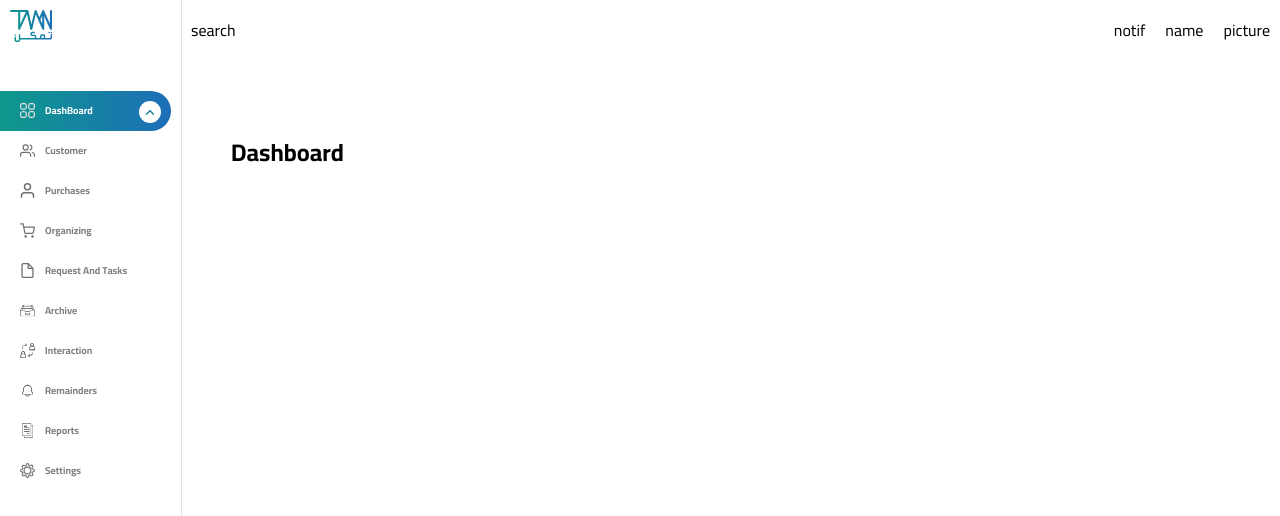
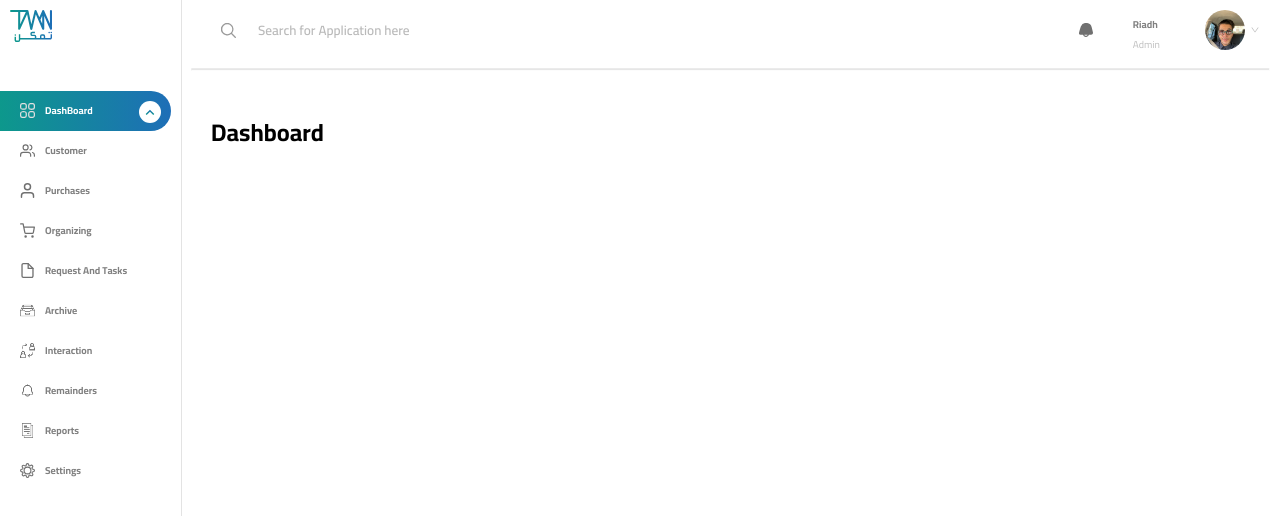
Before and after one commit to khalilkraiem/tamakan-erp-front, a React (Create React App) app: page / in a window 1280 px wide. Shown: the top 516 px of the page. Built offline with nearby package versions, Linux system fonts and the light colour scheme.

Commit message:
header done

```diff
--- a/package.json
+++ b/package.json
@@ -8,6 +8,7 @@
     "@testing-library/user-event": "^13.5.0",
     "react": "^18.2.0",
     "react-dom": "^18.2.0",
+    "react-icons": "^4.6.0",
     "react-router-dom": "^6.4.2",
     "react-scripts": "5.0.1",
     "web-vitals": "^2.1.4"
--- a/src/App.css
+++ b/src/App.css
@@ -3,8 +3,10 @@
 @import './assets/styles/pageAndViewStyle.css';
 @import './assets/styles/fontStyle.css';
 @import './assets/styles/colorStyle.css';
+@import './assets//styles//iconAndImageStyle.css';
 
 @import './assets/styles/mediaScreen.css';
+
 .App {
     font-family: Cairo;
 }
--- a/src/assets/styles/colorStyle.css
+++ b/src/assets/styles/colorStyle.css
@@ -7,3 +7,18 @@
 .black {
     color: black;
 }
+.bgGray {
+    background-color: gray
+}
+.bgBlack {
+    background-color: black;
+}
+.bgWhite {
+    background-color: white;
+}
+.bgBlue {
+    background-color: blue;
+}
+.bgRed {
+    background-color: red;
+}
--- /dev/null
+++ b/src/assets/styles/iconAndImageStyle.css
@@ -0,0 +1,4 @@
+.icon {
+    height: 15px;
+    width: 15px;
+}
--- a/src/assets/styles/layoutStyle.css
+++ b/src/assets/styles/layoutStyle.css
@@ -7,6 +7,15 @@
 .HeaderContainer {
   margin-left: 181px;
   height: 100%;
+}
+.headerSearch::-webkit-input-placeholder {
+  font-family: Cairo;
+  opacity: 0.5;
+  font-weight:600;
+}
+.headerUserPhoto {
+  background-repeat: no-repeat;
+  background-size: 100%;
 }
 .sideBar {
   position: fixed;
--- a/src/assets/styles/pageAndViewStyle.css
+++ b/src/assets/styles/pageAndViewStyle.css
@@ -1,7 +1,7 @@
 .pages {
     margin-left: 181px;
     margin-top: 60px;
-    padding: 50px;
+    padding: 30px;
 }
 .page {
 
--- a/src/assets/styles/standardStyle.css
+++ b/src/assets/styles/standardStyle.css
@@ -25,6 +25,9 @@
 }
 .padl50 {
   padding-left: 50px;
+}
+.mar5 {
+  margin: 5px;
 }
 .mar10 {
   margin: 10px;
@@ -74,8 +77,9 @@
 .pointer {
   cursor: pointer;
 }
-  .border {
-    border: 1px solid black;
+
+.h100 {
+  height: 100%;
 }
 .h10 {
   height: 10px;
@@ -86,3 +90,58 @@
 .h30 {
   height: 30px;
 }
+.h40{
+  height: 40px;
+}
+.h50 {
+  height: 50px;
+}
+.w100{
+  width: 100%;
+}
+.w10 {
+  width: 10px;
+}
+.w20 {
+  width: 20px;
+}
+.w30 {
+  width: 30px;
+}
+.w40 {
+  width: 40px;
+}
+.w50 {
+  width: 50px;
+}
+.border {
+  border: 1px solid black;
+}
+.noBorder {
+  border: none;
+}
+.br5 {
+  border-radius: 5px;
+}
+.br10 {
+  border-radius: 10px;
+}
+.br20 {
+  border-radius: 20px;
+}
+.br30 {
+  border-radius: 30px;
+}
+.br50{
+  border-radius: 50px;
+}
+
+.op05{
+  opacity: 0.5;
+}
+.op08 {
+  opacity: 0.8;
+}
+.op02{
+  opacity: 0.2;
+}
--- a/src/layouts/Header.js
+++ b/src/layouts/Header.js
@@ -1,20 +1,46 @@
-import React from 'react'
+import React from "react";
+import search from "../assets/images/search.svg";
+import notification from "../assets/images/notification.svg";
+import userPhoto from "../assets/images/userPhoto.jpg";
+import { AiOutlineDown } from "react-icons/ai";
 
 function Header() {
   return (
-    <div className='header '>
-      <div className='HeaderContainer spaceBetween'>
-        <div className='leftHeader cCenter'>
-          <div className='mar10'>search</div>
+    <div className="header ">
+      <div className="HeaderContainer">
+        <div className="spaceBetween h100">
+          <div className="leftHeader cCenter mar30">
+
+              <img src={search} alt="search" className="icon mar10" />
+              <input
+                placeholder="Search for Application here"
+                className="noBorder headerSearch h30 mar10"
+              />
+
+          </div>
+          <div className="rightHeader cCenter ">
+            <div className="mar20 pointer cCenter">
+              <img src={notification} alt="notification icon" />
+            </div>
+            <div className="mar20 gray">
+              <p className="fzs fwb h10">Riadh</p>
+              <p className="fzs op05 h10">Admin</p>
+            </div>
+            <div className="mar20 cCenter">
+              <div
+                className="h40 w40 br20 headerUserPhoto mar5"
+                style={{ backgroundImage: `url(${userPhoto})` }}
+              ></div>
+              <AiOutlineDown color="gray" className="op05" size={10} />
+            </div>
+          </div>
         </div>
-        <div className='rightHeader cCenter '>
-          <div className='mar10'>notif</div>
-          <div className='mar10'>name</div>
-          <div className='mar10'>picture</div>
+        <div className="center">
+          <hr style={{ height: 0.5, width: "98%" }} className="bgGray op02 br10"></hr>
         </div>
       </div>
     </div>
-  )
+  );
 }
 
-export default Header
+export default Header;
--- a/src/layouts/SideBar.js
+++ b/src/layouts/SideBar.js
@@ -29,7 +29,8 @@ function SideBar() {
                 <img
                   src={elem.image}
                   alt={elem.name}
-                  style={{ height: 15, width: 15,filter:location.pathname === elem.path? 'brightness(200%)':'' }}
+                  className='icon'
+                  style={{ filter:location.pathname === elem.path? 'brightness(200%)':'' }}
                 />
                 <p className="mar10 fzs fwb">{elem.name}</p>
               </div>
```
Also changed, not shown: src/assets/images/userPhoto.jpg (added), 1 other file (tests, documents, lock files or other folders). Lines whose indentation alone changed are shown as unchanged.
